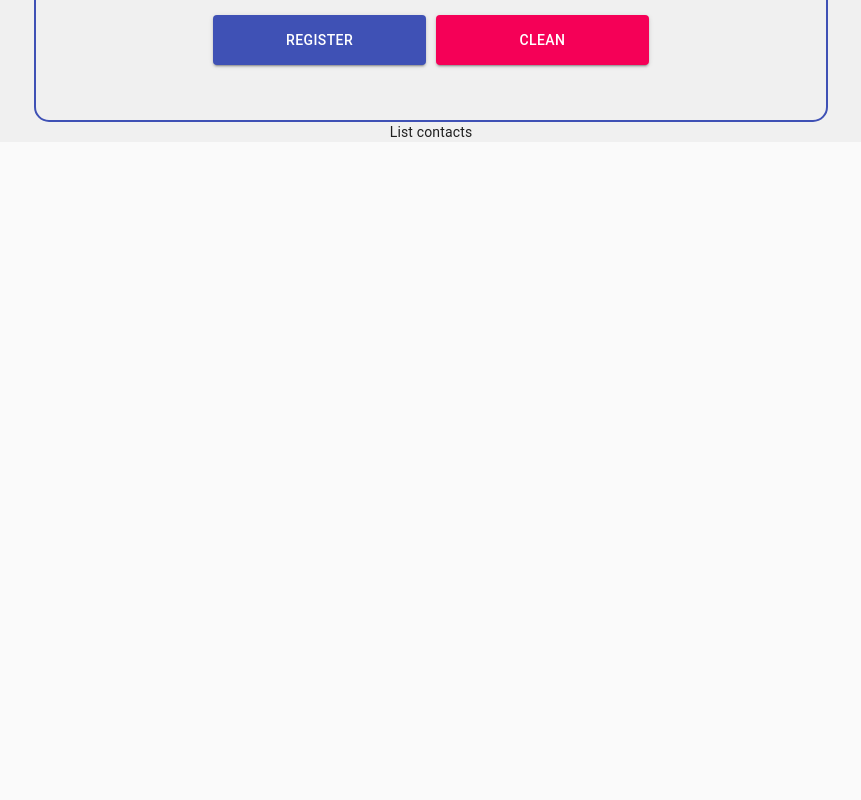
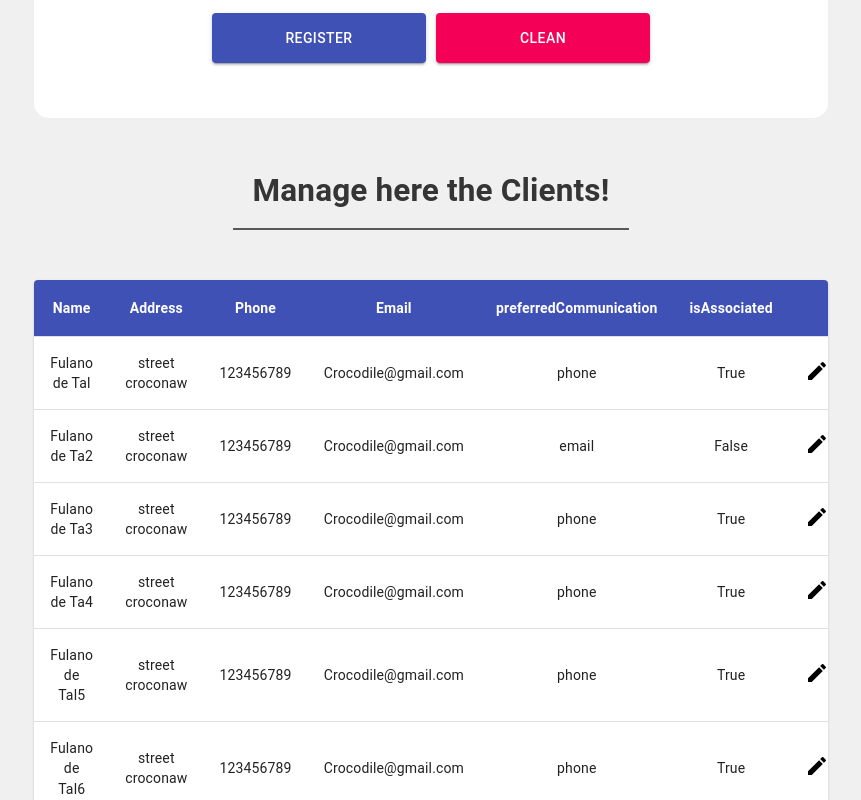
Before and after one commit to caionakai/ASAI, a React (Create React App) app in the folder frontend/: page /contacts in a window 1280 px wide. Shown: the part 840-1640 px from the top of the page, without its empty margins (329-1190 px from the left). Before the commit the page ends 1006 px from the top, so only its background shows below. Built offline with nearby package versions, Linux system fonts and the light colour scheme.

Commit message:
create of clients table with edit and delete options.

```diff
--- a/frontend/src/CRM/contacts/index.js
+++ b/frontend/src/CRM/contacts/index.js
@@ -14,6 +14,15 @@ import FormControlLabel from '@material-ui/core/FormControlLabel';
 import Radio from '@material-ui/core/Radio';
 import RadioGroup from '@material-ui/core/RadioGroup';
 import { Button } from '@material-ui/core';
+import Table from '@material-ui/core/Table';
+import TableBody from '@material-ui/core/TableBody';
+import TableCell from '@material-ui/core/TableCell';
+import TableContainer from '@material-ui/core/TableContainer';
+import TableHead from '@material-ui/core/TableHead';
+import TableRow from '@material-ui/core/TableRow';
+import Paper from '@material-ui/core/Paper';
+import EditIcon from '@material-ui/icons/Edit';
+import DeleteForeverIcon from '@material-ui/icons/DeleteForever';
 
 import './styles.css'
 
@@ -44,6 +53,19 @@ export default function Contacts() {
   const [preferredCommunication, setPreferredCommunication] = useState('');
   const [isAssociated, setAssociated] = useState('True');
 
+  const clients = [
+    { name: "Fulano de Tal", address: "street croconaw", phone: "123456789", email: "Crocodile@gmail.com", preferredCommunication: "phone", isAssociated: "True" },
+    { name: "Fulano de Ta2", address: "street croconaw", phone: "123456789", email: "Crocodile@gmail.com", preferredCommunication: "email", isAssociated: "False" },
+    { name: "Fulano de Ta3", address: "street croconaw", phone: "123456789", email: "Crocodile@gmail.com", preferredCommunication: "phone", isAssociated: "True" },
+    { name: "Fulano de Ta4", address: "street croconaw", phone: "123456789", email: "Crocodile@gmail.com", preferredCommunication: "phone", isAssociated: "True" },
+    { name: "Fulano de Tal5", address: "street croconaw", phone: "123456789", email: "Crocodile@gmail.com", preferredCommunication: "phone", isAssociated: "True" },
+    { name: "Fulano de Tal6", address: "street croconaw", phone: "123456789", email: "Crocodile@gmail.com", preferredCommunication: "phone", isAssociated: "True" },
+    { name: "Fulano de Tal7", address: "street croconaw", phone: "123456789", email: "Crocodile@gmail.com", preferredCommunication: "phone", isAssociated: "True" },
+    { name: "Fulano de Tal8", address: "street croconaw", phone: "123456789", email: "Crocodile@gmail.com", preferredCommunication: "phone", isAssociated: "True" },
+    { name: "Fulano de Tal9", address: "street croconaw", phone: "123456789", email: "Crocodile@gmail.com", preferredCommunication: "phone", isAssociated: "True" },
+
+  ];
+
   const handleChange = (event) => {
     setPreferredCommunication(event.target.value);
   };
@@ -60,6 +82,24 @@ export default function Contacts() {
     setEmail('');
     setPreferredCommunication('');
     setAssociated('True');
+  }
+
+  function handleEdit(user) {
+    console.log("Editing User", user);
+    setName(user.name);
+    setPhone(user.phone);
+    setAddress(user.address);
+    setEmail(user.email);
+    setPreferredCommunication(user.preferredCommunication);
+    setAssociated(user.isAssociated);
+
+    document.body.scrollTop = 0; // For Safari
+    document.documentElement.scrollTop = 0;  // For chrome
+  }
+
+  function handleDelete(user) {
+    console.log("Deleting User", user);
+    // rows =  rows.filter((row) => row.name !== user.name);
   }
 
   return (
@@ -159,8 +199,44 @@ export default function Contacts() {
               </form>
             </div>
           </div>
+
           <div className="list">
-            List contacts
+            <div className="table-text">
+              <h2>Manage here the Clients!</h2>
+            </div>
+
+            <div className="table-container">
+              <TableContainer component={Paper}>
+                <Table className={classes.table} aria-label="simple table">
+                  <TableHead>
+                    <TableRow>
+                      <TableCell align="center">Name</TableCell>
+                      <TableCell align="center">Address</TableCell>
+                      <TableCell align="center">Phone</TableCell>
+                      <TableCell align="center">Email</TableCell>
+                      <TableCell align="center">preferredCommunication</TableCell>
+                      <TableCell align="center">isAssociated</TableCell>
+                      <TableCell align="center"></TableCell>
+                      <TableCell align="center"></TableCell>
+                    </TableRow>
+                  </TableHead>
+                  <TableBody>
+                    {clients.map((client) => (
+                      <TableRow key={client.name}>
+                        <TableCell align="center">{client.name}</TableCell>
+                        <TableCell align="center">{client.address}</TableCell>
+                        <TableCell align="center">{client.phone}</TableCell>
+                        <TableCell align="center">{client.email}</TableCell>
+                        <TableCell align="center">{client.preferredCommunication}</TableCell>
+                        <TableCell align="center">{client.isAssociated}</TableCell>
+                        <TableCell><button className="table-button green-button" onClick={() => handleEdit(client)}><EditIcon></EditIcon></button></TableCell>
+                        <TableCell><button className="table-button red-button" onClick={() => handleDelete(client)}><DeleteForeverIcon></DeleteForeverIcon></button></TableCell>
+                      </TableRow>
+                    ))}
+                  </TableBody>
+                </Table>
+              </TableContainer>
+            </div>
           </div>
         </div>
       </main>
--- a/frontend/src/CRM/contacts/styles.css
+++ b/frontend/src/CRM/contacts/styles.css
@@ -16,7 +16,7 @@
 }
 
 .main-contacts .register{
-    border: 2px solid #3f51b5;
+    background-color: #ffffff;
     border-radius: 15px;
     padding: 40px;
     width: 80%;
@@ -60,7 +60,7 @@
 }
 
 .main-contacts .register .input-group .register-form .register-item{
-    width: 100%;
+    width: 80%;
     margin-bottom: 15px;
 }
 
@@ -93,6 +93,15 @@
     width: 50%;
 }
 
+.main-contacts .register .input-group .MuiFilledInput-root{
+    background-color: white;
+}
+
+.main-contacts .register .input-group .MuiFilledInput-root:hover{
+    background-color: rgba(63, 81, 181,0.1);
+    transition: 0.4s;
+}
+
 .main-contacts .register .input-group .register-form .register-select span{
     font-size: 1.3em;
     margin-bottom: 15px;
@@ -111,4 +120,78 @@
     min-width: 80px;
     width: 30%;
     height: 50px;
+    transition: 0.2s;
 }
+
+.main-contacts .register .input-group .register-form .register-actions button:hover{
+    transform: scale(1.05);
+}
+
+.main-contacts .list{
+    margin: 50px 0px;
+    width: 80%;
+    border-radius: 20px;
+}
+
+.main-contacts .list .table-container{
+    width: 100%;
+}
+
+.main-contacts .list .table-button{
+    background: none;
+    border: none;
+    cursor: pointer;
+    transition: 0.2s;
+}
+
+.main-contacts .list .green-button:hover{
+    color: #3f51b5;
+    scale: 1.1;
+    transform: scale(1.1);
+}
+
+.main-contacts .list .red-button:hover{
+    color: #df2626;
+    transform: scale(1.1);
+}
+
+.list .MuiTableHead-root{
+    background-color: #3f51b5;
+    color: #ffffff !important;
+}
+
+.main-contacts .list .table-text{
+    display: flex;
+    justify-content: center;
+    font-size: 1.5em;
+    color: #353535;
+    width: 50%;
+    margin: 0 auto;
+    margin-bottom: 50px;
+    padding-bottom: 15px;
+    border-bottom: 2px solid #585858;
+}
+
+.main-contacts .list .table-text:hover h2{
+
+    transition: 0.3s;
+    transform: scale(1.1);
+    cursor: default;
+    color: #3f51b5;
+
+}
+
+.main-contacts .list .table-text:hover{
+    border-color: #3f51b5;
+    transition: 1s;
+}
+
+.MuiTableHead-root .MuiTableCell-root{
+    color: white !important;
+    font-weight: bold !important;
+}
+
+tbody .MuiTableRow-root:hover{
+    background-color: #dbdbdb;
+    transition: 0.5s;
+}
```
